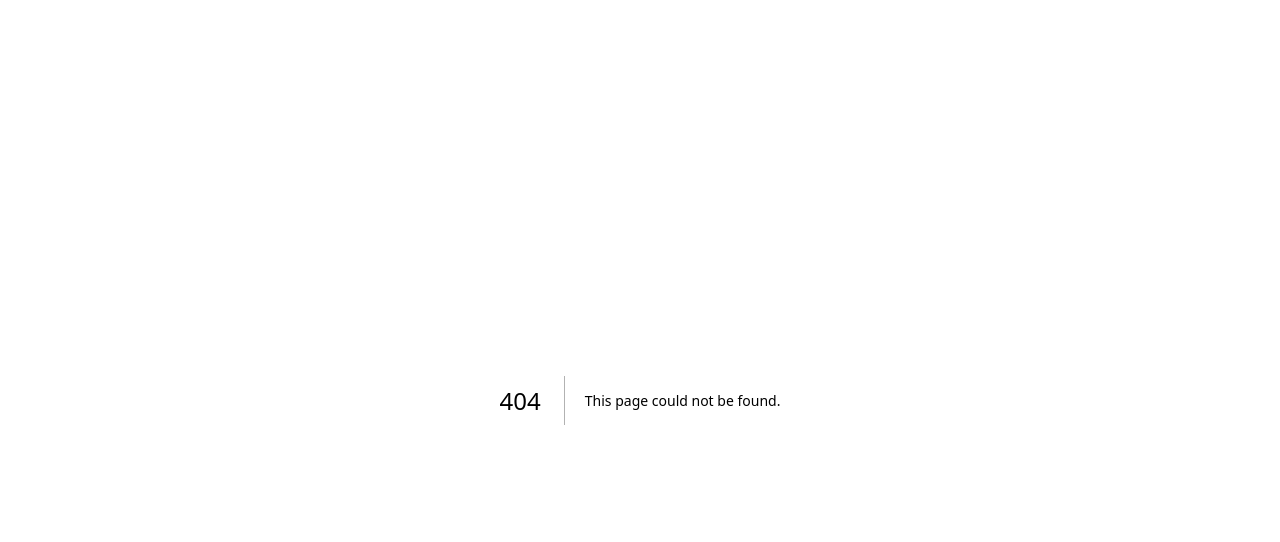
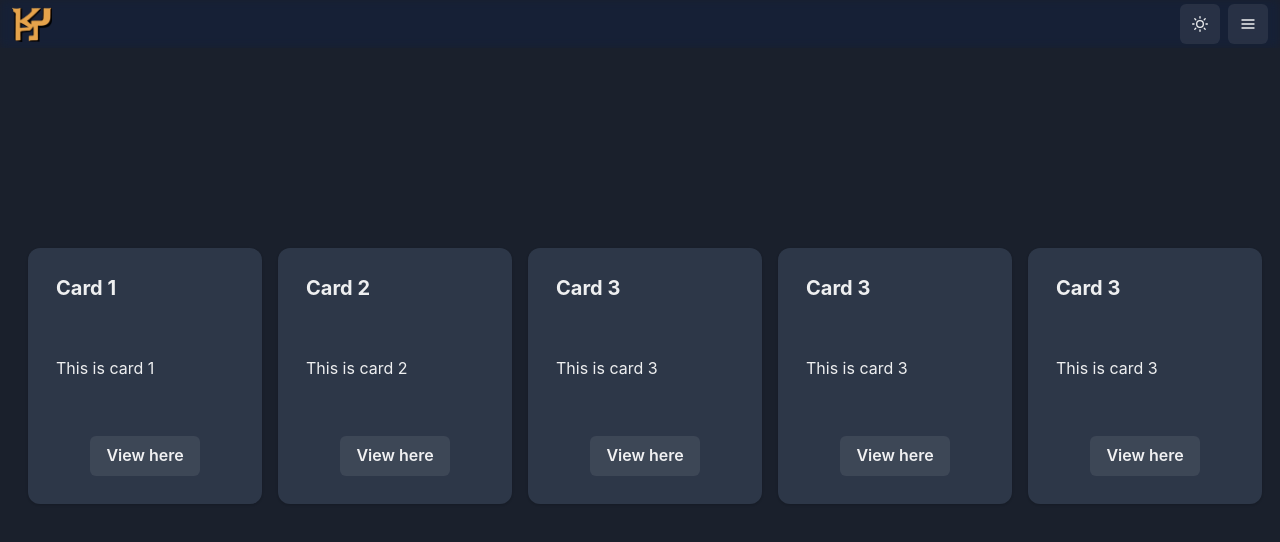
Before and after one commit to KronosPax/kronos-app, a Next.js app: page /TaskTracker in a window 1280 px wide. Before the commit this address had no page. Shown: the top 542 px of the page. Built offline with nearby package versions, Linux system fonts and the light colour scheme.

Commit message:
created theme.tsx to set default colormode to dark, renamed Calendar.tsx to TaskTracker.tsx and updated references to Calendar.tsx, created dynamic card layout, made FloatingNavbar.tsx a component

```diff
--- /dev/null
+++ b/components/FloatingNavbar.tsx
@@ -0,0 +1,50 @@
+import {Flex, HStack, IconButton, Menu, MenuButton, MenuItem, MenuList, useColorMode} from "@chakra-ui/react";
+import Image from "next/image";
+import kpLogo from "../public/kpLogo.svg";
+import {AddIcon, EditIcon, ExternalLinkIcon, HamburgerIcon, MoonIcon, RepeatIcon, SunIcon} from "@chakra-ui/icons";
+import React from "react";
+
+const FloatingNavbar: React.FC = () => {
+    const { colorMode, toggleColorMode } = useColorMode();
+
+    return (
+        <Flex as={'header'} position={"fixed"} w={'100%'} align={"center"} justify={"space-between"}
+              bg={`mode.${colorMode}.header`} backdropFilter="saturate(180%) blur(5px)"
+              zIndex={'50'} p={1} px={3}
+        >
+            <HStack>
+                <Image width={40} height={40} src={kpLogo} alt={'KronosPax project logo'}/>
+            </HStack>
+            <HStack>
+                <IconButton
+                    icon={colorMode === "light" ? <MoonIcon/> : <SunIcon/>}
+                    aria-label="Toggle dark mode"
+                    onClick={toggleColorMode}
+                />
+                <Menu>
+                    <MenuButton
+                        as={IconButton}
+                        aria-label='Options'
+                        icon={<HamburgerIcon />}
+                        // variant='outline'
+                    />
+                    <MenuList>
+                        <MenuItem icon={<AddIcon />}>
+                            New Tab
+                        </MenuItem>
+                        <MenuItem icon={<ExternalLinkIcon />}>
+                            New Window
+                        </MenuItem>
+                        <MenuItem icon={<RepeatIcon />}>
+                            Open Closed Tab
+                        </MenuItem>
+                        <MenuItem icon={<EditIcon />}>
+                            Open File...
+                        </MenuItem>
+                    </MenuList>
+                </Menu>
+            </HStack>
+        </Flex>
+)};
+
+export default FloatingNavbar;
--- a/package.json
+++ b/package.json
@@ -9,6 +9,7 @@
     "lint": "next lint"
   },
   "dependencies": {
+    "@chakra-ui/icons": "^2.0.17",
     "@chakra-ui/react": "^2.4.9",
     "@emotion/react": "^11.10.5",
     "@emotion/styled": "^11.10.5",
--- a/pages/Login.tsx
+++ b/pages/Login.tsx
@@ -28,7 +28,7 @@ export const Login: NextPage = () => {
             throw new Error('undefined')
         }
         if (res.ok === true){
-            await router.push("/Calendar")
+            await router.push("/TaskTracker")
         }
         else{
             onOpen();
@@ -38,7 +38,7 @@ export const Login: NextPage = () => {
 
 
     useEffect(() => {
-        if(status === "authenticated") router.replace("/Calendar");
+        if(status === "authenticated") router.replace("/TaskTracker");
     }, [status]);
 
 
--- /dev/null
+++ b/pages/TaskTracker.tsx
@@ -0,0 +1,92 @@
+import {NextPage} from "next";
+import {
+    Box,
+    Button,
+    Card,
+    CardBody,
+    CardFooter,
+    CardHeader,
+    Heading,
+    useColorMode,
+    Grid
+} from "@chakra-ui/react";
+import React from "react";
+import FloatingNavbar from "../components/FloatingNavbar";
+// import React, {useEffect} from "react";
+// import Image from "next/image";
+// import mockCal from '../public/calPoC.png'
+// import {signOut, useSession} from "next-auth/react";
+// import {useRouter} from "next/router";
+
+const TaskTracker: NextPage = () => {
+
+    // const {status, data} = useSession()
+    // const router = useRouter()
+
+    // useEffect(() => {
+    //     if (status === "unauthenticated") router.replace("/");
+    // }, [status]);
+
+    // if (status === "authenticated") {
+
+
+    const data = [
+        { id: 1, title: 'Card 1', description: 'This is card 1' },
+        { id: 2, title: 'Card 2', description: 'This is card 2' },
+        { id: 3, title: 'Card 3', description: 'This is card 3' },
+        { id: 4, title: 'Card 3', description: 'This is card 3' },
+        { id: 5, title: 'Card 3', description: 'This is card 3' },
+    ];
+
+    // const data = [
+    //     { id: 1, title: 'Card 1', description: 'This is card 1' +
+    //             'lkgdsfkl;gjsdlfk;glsd;fkgl;sdfkgjklsdafjlk;asdjfklasj' +
+    //             'lfasdkj;fklasjdfl;kasjdfl;kasjdf;lajsd;lfkjasdkl;fa' +
+    //             'askldfj;klasdfj;klasjd;fklja;sdjf;aklsdjf;laksdj' },
+    //     { id: 2, title: 'Card 2', description: 'This is card 2' },
+    //     { id: 3, title: 'Card 3', description: 'This is card 3' },
+    //     { id: 4, title: 'Card 3', description: 'This is card 3' },
+    //     { id: 5, title: 'Card 3', description: 'This is card 3' },
+    // ];
+
+    const { colorMode } = useColorMode();
+
+    return (
+        <>
+            <FloatingNavbar/>
+                <Box mx={'auto'} pt={60} px={5}>
+                    <Grid
+                        templateColumns={[
+                            "repeat(1, minmax(250px, 1fr))",
+                            "repeat(2, minmax(250px, 1fr))",
+                            "repeat(3, minmax(250px, 1fr))",
+                            "repeat(4, minmax(250px, 1fr))",
+                            "repeat(5, minmax(250px, 1fr))"
+                        ]}
+                    >
+                        {/*for reference to get index info*/}
+                        {/*{data.map((item, index) => (*/}
+                        {data.map((item) => (
+                            <Box key={item.id} p={2}>
+                                <Card size={"lg"} bg={colorMode === "light" ? "gray.200" : "gray.700"}>
+                                    <CardHeader>
+                                        <Heading size={"md"}>{item.title}</Heading>
+                                    </CardHeader>
+                                    <CardBody>{item.description}</CardBody>
+                                    <CardFooter justify={"center"}>
+                                        <Button>View here</Button>
+                                    </CardFooter>
+                                </Card>
+                            </Box>
+                        ))}
+                    </Grid>
+                </Box>
+                {/*    /!*<Button onClick={() => signOut({redirect: false})}>Sign out</Button>*!/*/}
+                {/*    <Button colorScheme={'blue'}>*/}
+                {/*        <Link href="/TwilioPoC">Twilio PoC</Link>*/}
+                {/*    </Button>*/}
+                {/*</VStack>*/}
+        </>
+    )}
+
+export default TaskTracker
--- a/pages/_app.tsx
+++ b/pages/_app.tsx
@@ -3,11 +3,12 @@ import type { AppProps } from 'next/app'
 import { ChakraProvider } from '@chakra-ui/react'
 import {SessionProvider} from "next-auth/react";
 import {Session} from "next-auth";
+import theme from "../styles/theme";
 
 function MyApp({ Component, pageProps }: AppProps<{session:Session}>) {
   return (
       <SessionProvider session={pageProps.session}>
-          <ChakraProvider>
+          <ChakraProvider theme={theme}>
               <link rel="icon" href="/KP_Transparent.ico"/>
               <Component {...pageProps} />
           </ChakraProvider>
--- /dev/null
+++ b/styles/theme.tsx
@@ -0,0 +1,13 @@
+// 1. import `extendTheme` function
+import { extendTheme, type ThemeConfig } from '@chakra-ui/react'
+
+// 2. Add your color mode config
+const config: ThemeConfig = {
+    initialColorMode: 'dark',
+    useSystemColorMode: false,
+}
+
+// 3. extend the theme
+const theme = extendTheme({ config })
+
+export default theme
```
Also changed, not shown: pages/Calendar.tsx (deleted, +0 -106 lines), public/kpLogo.svg (added), 1 other file (tests, documents, lock files or other folders).
